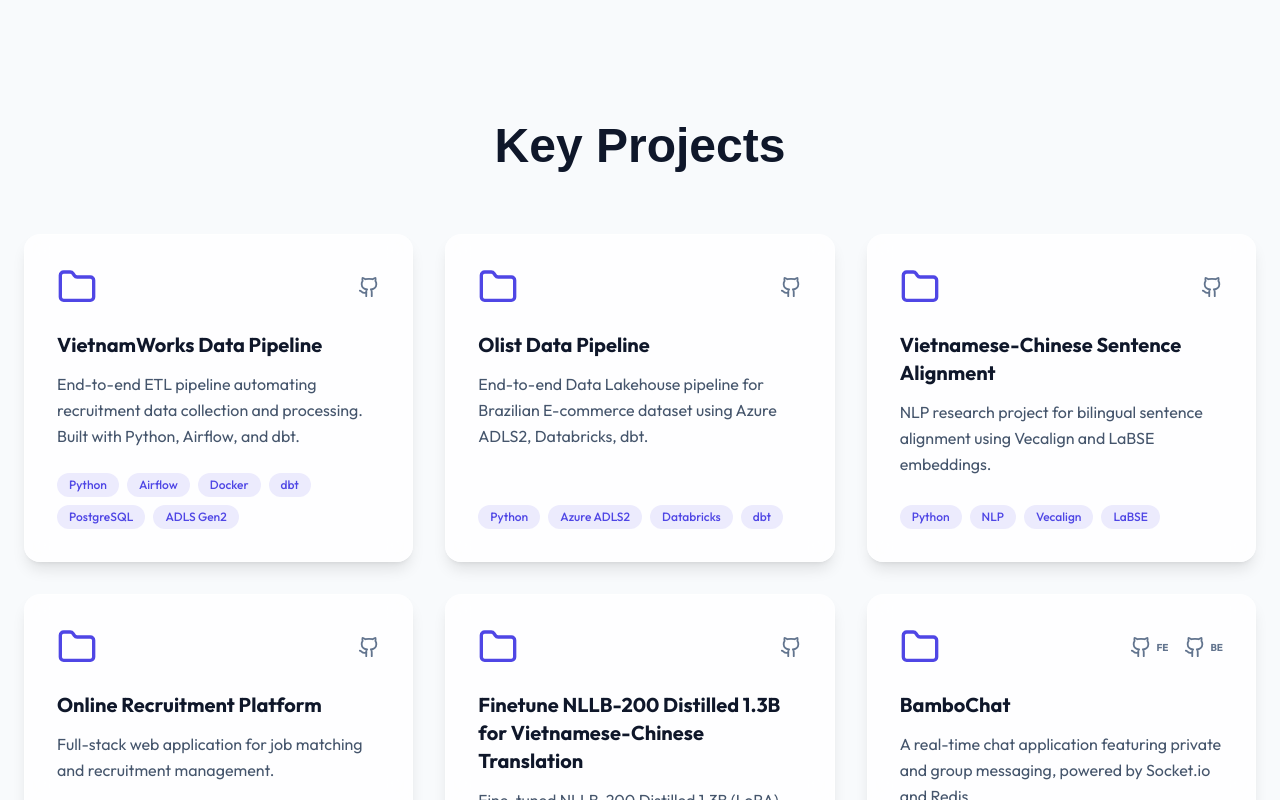
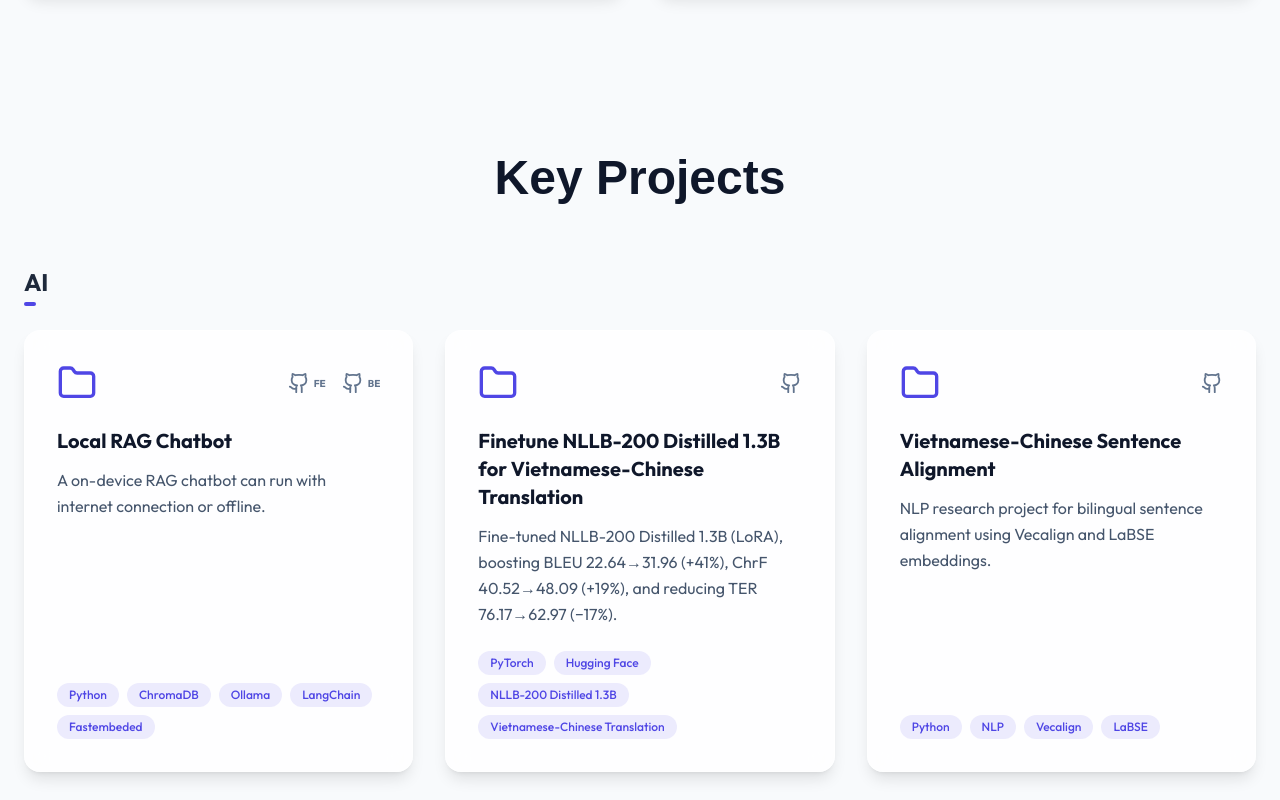
Before and after one commit to TrNhDuong/Portfolio, a React (Vite) app: page / in a window 1280 px wide. Shown: the part 2000-2800 px from the top of the page. Built offline with nearby package versions, Linux system fonts and the light colour scheme; a web font is replaced by a local one.

Commit message:
Update CV

```diff
--- a/src/components/Projects.jsx
+++ b/src/components/Projects.jsx
@@ -3,7 +3,37 @@ import { motion } from 'framer-motion';
 import { Folder, Github } from 'lucide-react';
 
 const Projects = () => {
-    const projects = [
+    const projectCategories = [
+        {
+            title: "AI",
+            projects: [
+                {
+                    title: "Local RAG Chatbot",
+                    description: "A on-device RAG chatbot can run with internet connection or offline.",
+                    tech: ["Python", "ChromaDB", "Ollama", "LangChain", "Fastembeded"],
+                    links: {
+                        github: "https://github.com/TrNhDuong/Local_RAG_Chatbot-UI",
+                        github_backend: "https://github.com/TrNhDuong/Local_RAG_Chatbot",
+                        external: "#"
+                    }
+                },
+                {
+                    title: "Finetune NLLB-200 Distilled 1.3B for Vietnamese-Chinese Translation",
+                    description: "Fine-tuned NLLB-200 Distilled 1.3B (LoRA), boosting BLEU 22.64→31.96 (+41%), ChrF 40.52→48.09 (+19%), and reducing TER 76.17→62.97 (−17%).",
+                    tech: ["PyTorch", "Hugging Face", "NLLB-200 Distilled 1.3B", "Vietnamese-Chinese Translation"],
+                    links: { github: "https://huggingface.co/duongbambo/Finetune-NLLB-200-Distilled-1.3B", external: "#" }
+                },
+                {
+                    title: "Vietnamese-Chinese Sentence Alignment",
+                    description: "NLP research project for bilingual sentence alignment using Vecalign and LaBSE embeddings.",
+                    tech: ["Python", "NLP", "Vecalign", "LaBSE"],
+                    links: { github: "https://github.com/TrNhDuong/Vie-Cn_Sentence-Alignment", external: "#" }
+                }
+            ]
+        },
+        {
+            title: "Data Engineer",
+            projects: [
                 {
                     title: "VietnamWorks Data Pipeline",
                     description: "End-to-end ETL pipeline automating recruitment data collection and processing. Built with Python, Airflow, and dbt.",
@@ -18,25 +48,12 @@ const Projects = () => {
                         github: "https://github.com/TrNhDuong/Olist-Lakehouse-pipeline",
                         external: "#"
                     }
+                }
+            ]
         },
         {
-            title: "Vietnamese-Chinese Sentence Alignment",
-            description: "NLP research project for bilingual sentence alignment using Vecalign and LaBSE embeddings.",
-            tech: ["Python", "NLP", "Vecalign", "LaBSE"],
-            links: { github: "https://github.com/TrNhDuong/Vie-Cn_Sentence-Alignment", external: "#" }
-        },
-        {
-            title: "Online Recruitment Platform",
-            description: "Full-stack web application for job matching and recruitment management.",
-            tech: ["MongoDB", "Express", "Node.js", "React"],
-            links: { github: "https://github.com/TrNhDuong/Job_Portal", external: "#" }
-        },
-        {
-            title: "Finetune NLLB-200 Distilled 1.3B for Vietnamese-Chinese Translation",
-            description: "Fine-tuned NLLB-200 Distilled 1.3B (LoRA), boosting BLEU 22.64→31.96 (+41%), ChrF 40.52→48.09 (+19%), and reducing TER 76.17→62.97 (−17%).",
-            tech: ["PyTorch", "Hugging Face", "NLLB-200 Distilled 1.3B", "Vietnamese-Chinese Translation"],
-            links: { github: "https://huggingface.co/duongbambo/Finetune-NLLB-200-Distilled-1.3B", external: "#" }
-        },
+            title: "Software",
+            projects: [
                 {
                     title: "BamboChat",
                     description: "A real-time chat application featuring private and group messaging, powered by Socket.io and Redis.",
@@ -48,14 +65,12 @@ const Projects = () => {
                     }
                 },
                 {
-            title: "Local RAG Chatbot",
-            description: "A on-device RAG chatbot can run with internet connection or offline.",
-            tech: ["Python", "ChromaDB", "Ollama", "LangChain", "Fastembeded"],
-            links: {
-                github: "https://github.com/TrNhDuong/Local_RAG_Chatbot-UI",
-                github_backend: "https://github.com/TrNhDuong/Local_RAG_Chatbot",
-                external: "#"
+                    title: "Online Recruitment Platform",
+                    description: "Full-stack web application for job matching and recruitment management.",
+                    tech: ["MongoDB", "Express", "Node.js", "React"],
+                    links: { github: "https://github.com/TrNhDuong/Job_Portal", external: "#" }
                 }
+            ]
         }
     ];
 
@@ -71,8 +86,15 @@ const Projects = () => {
                     <h2 className="section-title mb-0">Key Projects</h2>
                 </div>
 
+                <div className="flex flex-col gap-16">
+                    {projectCategories.map((category, catIndex) => (
+                        <div key={catIndex}>
+                            <h3 className="text-2xl font-bold text-slate-800 mb-8 inline-block relative">
+                                {category.title}
+                                <div className="absolute -bottom-2 left-0 w-1/2 h-1 bg-primary rounded-full"></div>
+                            </h3>
                             <div className="grid md:grid-cols-2 lg:grid-cols-3 gap-8">
-                    {projects.map((project, index) => (
+                                {category.projects.map((project, index) => (
                                     <div key={index} className="glass-card p-8 flex flex-col group h-full">
                                         <div className="flex justify-between items-center mb-6">
                                             <Folder className="text-primary group-hover:text-secondary transition-colors" size={40} />
@@ -93,7 +115,7 @@ const Projects = () => {
                                                 )}
                                             </div>
                                         </div>
-                            <h3 className="text-xl font-bold text-slate-900 mb-3 group-hover:text-primary transition-colors">{project.title}</h3>
+                                        <h4 className="text-xl font-bold text-slate-900 mb-3 group-hover:text-primary transition-colors">{project.title}</h4>
                                         <p className="text-slate-600 mb-6 text-base leading-relaxed flex-grow">{project.description}</p>
                                         <div className="mt-auto">
                                             <ul className="flex flex-wrap gap-2">
@@ -105,6 +127,9 @@ const Projects = () => {
                                     </div>
                                 ))}
                             </div>
+                        </div>
+                    ))}
+                </div>
             </motion.div>
         </section>
     );
--- a/src/components/Skills.jsx
+++ b/src/components/Skills.jsx
@@ -5,7 +5,7 @@ import { motion } from 'framer-motion';
 const Skills = () => {
     const skills = {
         "Programming Languages": ["Python", "SQL", "C++", "JavaScript"],
-        "Data Engineering": ["Apache Airflow", "dbt", "Docker", "PostgreSQL", "MinIO", "Azure (ADLS Gen2, Data Factory, Databricks)"],
+        "Data Engineering": ["Apache Airflow", "Spark", "dbt", "Docker", "PostgreSQL", "MinIO", "Azure (ADLS Gen2, Data Factory, Databricks)"],
         "Web Development": ["React", "Node.js", "Express", "MongoDB", "PostgreSQL"],
         "Computer Science": ["Machine Learning (basic)", "Natural Language Processing (basic)"]
     };
```
Also changed, not shown: 1 other file (tests, documents, lock files or other folders). Lines whose indentation alone changed are shown as unchanged.
